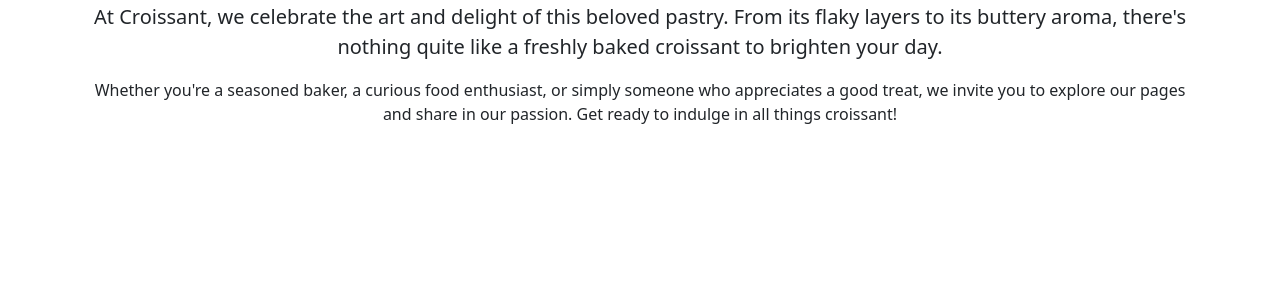
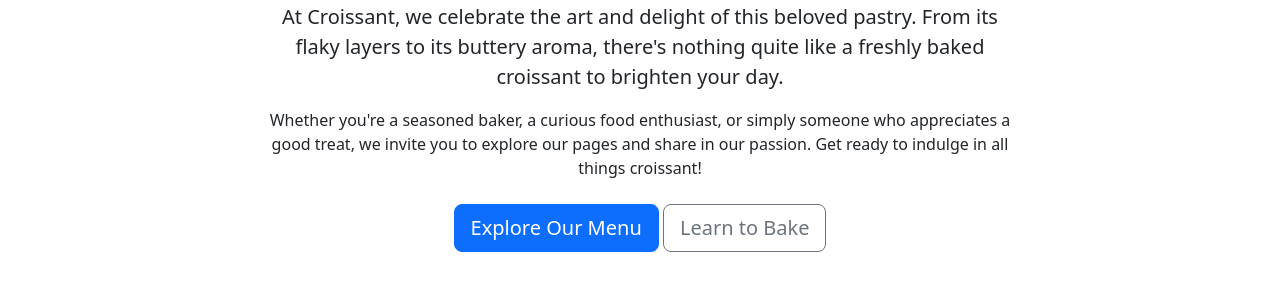
Before and after one commit to catherine-sarquis/croissant, a plain HTML site: page index.html in a window 1280 px wide. Shown: the part 221-512 px from the top of the page. Drawn offline with nearby package versions, Linux system fonts and the light colour scheme.

Commit message:
improve layout of home

```diff
--- a/index.html
+++ b/index.html
@@ -7,6 +7,7 @@
   <title>Croissant</title>
   <link href="https://cdn.jsdelivr.net/npm/bootstrap@5.3.7/dist/css/bootstrap.min.css" rel="stylesheet"
     integrity="sha384-LN+7fdVzj6u52u30Kp6M/trliBMCMKTyK833zpbD+pXdCLuTusPj697FH4R/5mcr" crossorigin="anonymous">
+
 </head>
 
 <body>
@@ -38,17 +39,22 @@
 
 
     <h1 class="mt-4 display-4">Welcome to the Wonderful World of Croissants!</h1>
-    <p class="lead">At Croissant, we celebrate the art and delight of this beloved pastry. From its
+    <p class="lead col-lg-8 mx-auto">At Croissant, we celebrate the art and delight of this beloved pastry. From its
       flaky layers to its buttery
       aroma,
       there's nothing quite like a freshly baked croissant to brighten your day.</p>
 
-    <p>Whether you're a seasoned baker, a curious food enthusiast, or simply someone who appreciates a good treat, we
+    <p class="col-lg-8 mx-auto">Whether you're a seasoned baker, a curious food enthusiast, or simply someone who
+      appreciates a good treat, we
       invite you to explore our pages and share in our passion. Get ready to indulge in all things croissant!</p>
-  </div>
-  <script src="https://cdn.jsdelivr.net/npm/bootstrap@5.3.7/dist/js/bootstrap.bundle.min.js"
-    integrity="sha384-ndDqU0Gzau9qJ1lfW4pNLlhNTkCfHzAVBReH9diLvGRem5+R9g2FzA8ZGN954O5Q"
-    crossorigin="anonymous"></script>
+
+    <div class="mt-4">
+      <a href="#" class="btn btn-primary btn-lg">Explore Our Menu</a>
+      <a href="#" class="btn btn-outline-secondary btn-lg">Learn to Bake</a>
+    </div </div>
+    <script src="https://cdn.jsdelivr.net/npm/bootstrap@5.3.7/dist/js/bootstrap.bundle.min.js"
+      integrity="sha384-ndDqU0Gzau9qJ1lfW4pNLlhNTkCfHzAVBReH9diLvGRem5+R9g2FzA8ZGN954O5Q"
+      crossorigin="anonymous"></script>
 </body>
 
 </html>
```
Also changed, not shown: contact.html (+2 -1 lines), src/styles.css (deleted).
